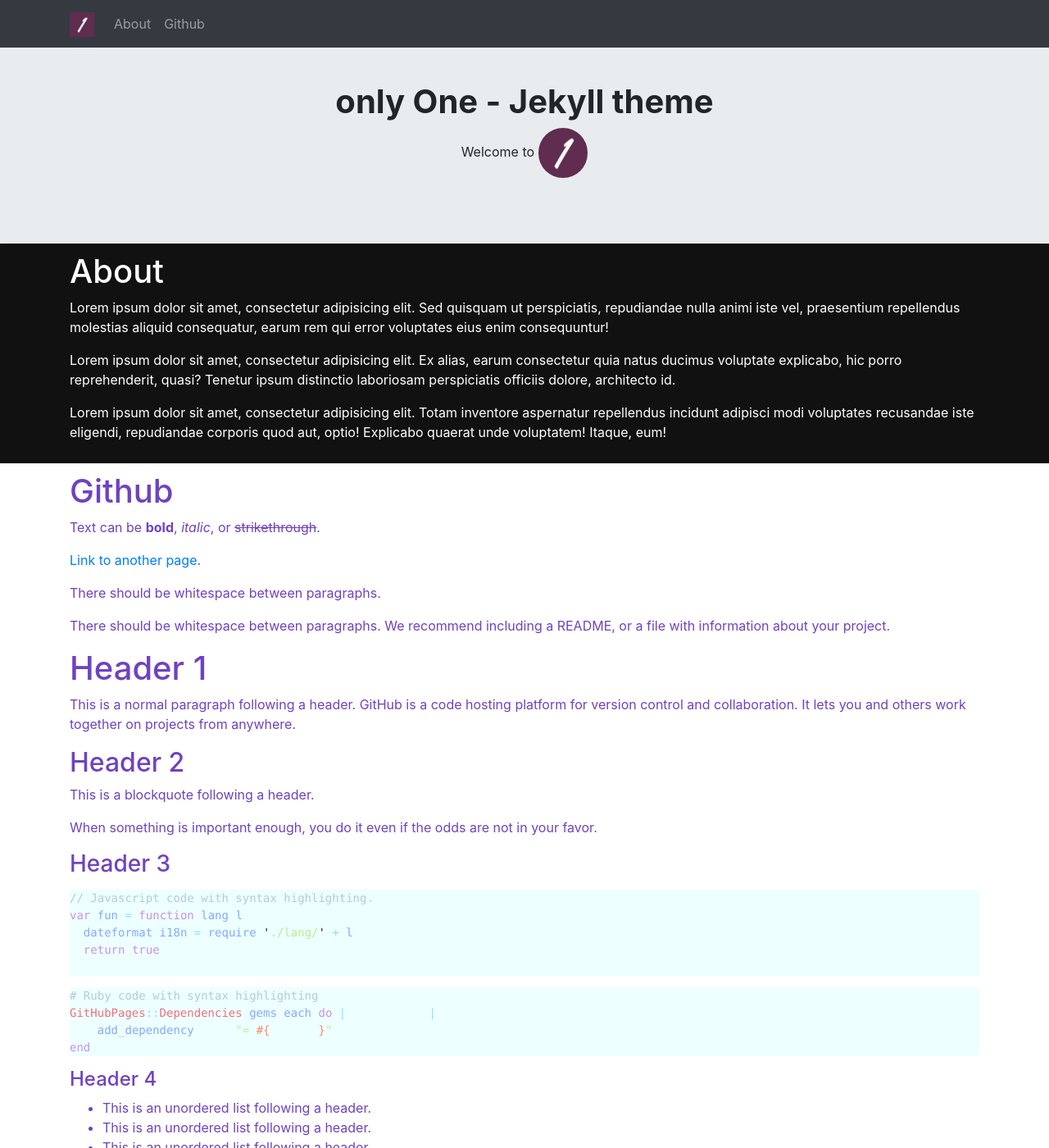
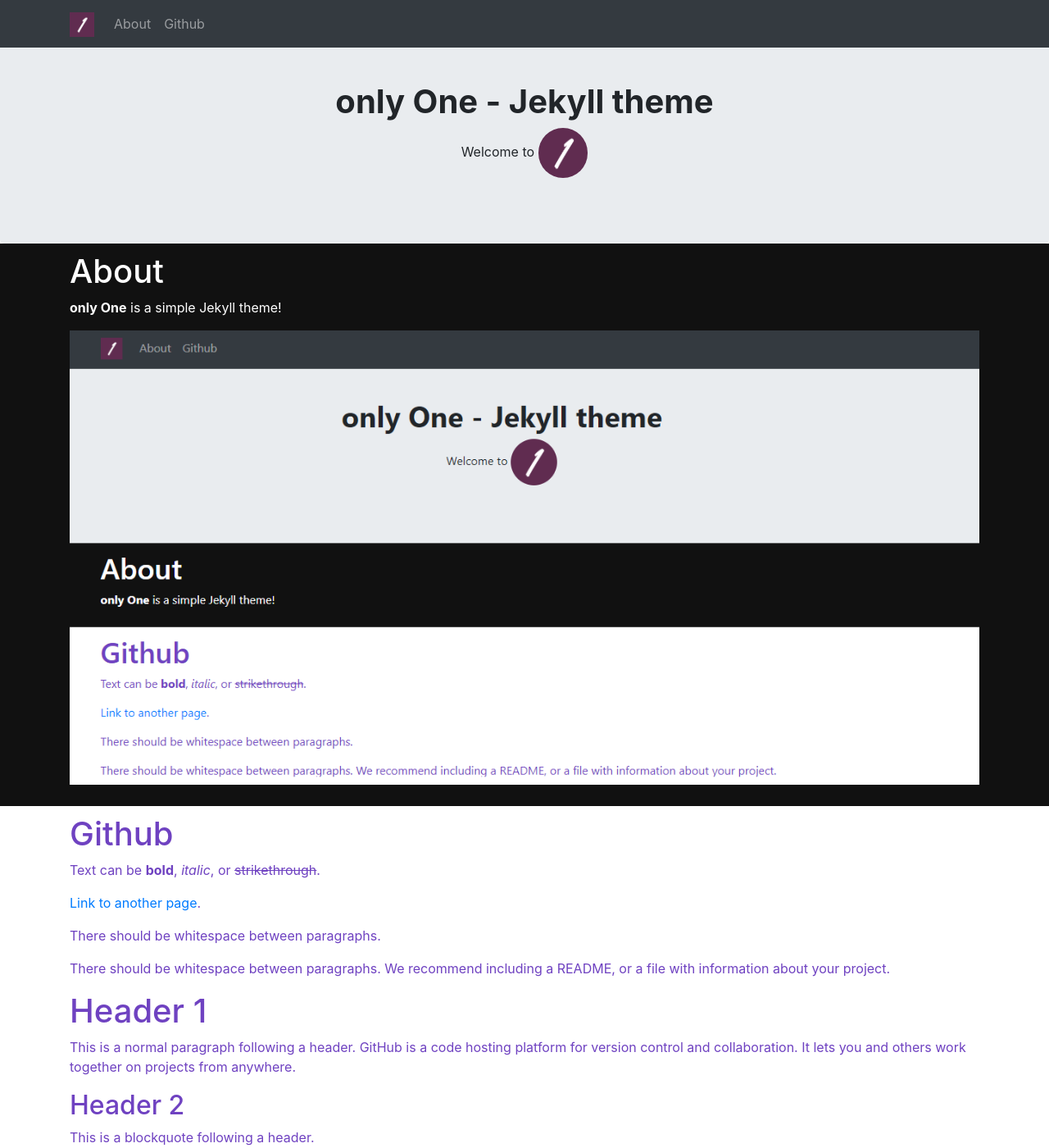
Before and after one commit to AREA44/only-One, a Jekyll site: the page built from index.html, in a window 1280 px wide and 1400 px high. Shown: the whole window at 82% size. Built offline with Jekyll 4.4.1, drawn with Linux system fonts in a browser that asks for light colours.

```diff
--- a/_posts/2020-04-01-about.md
+++ b/_posts/2020-04-01-about.md
@@ -5,8 +5,6 @@ textcolor: "#fff"
 ---
 # About
 
-Lorem ipsum dolor sit amet, consectetur adipisicing elit. Sed quisquam ut perspiciatis, repudiandae nulla animi iste vel, praesentium repellendus molestias aliquid consequatur, earum rem qui error voluptates eius enim consequuntur!
+**only One** is a simple Jekyll theme!
 
-Lorem ipsum dolor sit amet, consectetur adipisicing elit. Ex alias, earum consectetur quia natus ducimus voluptate explicabo, hic porro reprehenderit, quasi? Tenetur ipsum distinctio laboriosam perspiciatis officiis dolore, architecto id.
-
-Lorem ipsum dolor sit amet, consectetur adipisicing elit. Totam inventore aspernatur repellendus incidunt adipisci modi voluptates recusandae iste eligendi, repudiandae corporis quod aut, optio! Explicabo quaerat unde voluptatem! Itaque, eum!
+![Screenshot](./docs/screenshot.png)
--- a/_sass/_normalize.scss
+++ b/_sass/_normalize.scss
@@ -1,321 +1,278 @@
-html,
-body {
-  font-family: -apple-system, BlinkMacSystemFont, "Roboto", "Segoe UI",
-    "Helvetica Neue", "Lucida Grande", Arial, sans-serif;
-}
-
-pre {
-  margin: 1em 0;
-  overflow: auto;
-}
-
-
+/* Images in mardown */
 img {
   max-width: 100%;
 }
 
-dl {
-  padding: 0;
-  dt {
-    padding: 0;
-    margin-top: 1rem;
-    font-weight: bold;
-  }
-  dd {
-    padding: 0;
-    margin-bottom: 1rem;
-  }
-}
-
-/* Tables */
-
 /* Syntax */
-$base00: #263238 !default;
-$base01: #2e3c43 !default;
-$base02: #314549 !default;
-$base03: #546e7a !default;
-$base04: #b2ccd6 !default;
-$base05: #eeffff !default;
-$base06: #eeffff !default;
-$base07: #ffffff !default;
-$base08: #f07178 !default;
-$base09: #f78c6c !default;
-$base0a: #ffcb6b !default;
-$base0b: #c3e88d !default;
-$base0c: #89ddff !default;
-$base0d: #82aaff !default;
-$base0e: #c792ea !default;
-$base0f: #ff5370 !default;
-
 div.highlight pre {
-  background-color: $base06;
+  background-color: #263238;
+  color: #ffffff;
   width: 100%;
   border-radius: 4px;
+  padding: 5px;
 }
 
 .highlight .hll {
-  background-color: $base06;
+  background-color: #263238;
 }
-.highlight {
-  .c {
+
+.highlight .c {
   /* Comment */
-    color: $base04;
+  color: #b2ccd6;
 }
-  .err {
+.highlight .err {
   /* Error */
-    color: $base08;
+  color: #f07178;
 }
-  .k {
+.highlight .k {
   /* Keyword */
-    color: $base0e;
+  color: #c792ea;
 }
-  .l {
+.highlight .l {
   /* Literal */
-    color: $base09;
+  color: #f78c6c;
 }
-  .n {
+.highlight .n {
   /* Name */
-    color: $base05;
+  color: #eeffff;
 }
-  .o {
+.highlight .o {
   /* Operator */
-    color: $base0c;
+  color: #89ddff;
 }
-  .p {
+.highlight .p {
   /* Punctuation */
-    color: $base05;
+  color: #eeffff;
 }
-  .cm {
+.highlight .cm {
   /* Comment.Multiline */
-    color: $base04;
+  color: #b2ccd6;
 }
-  .cp {
+.highlight .cp {
   /* Comment.Preproc */
-    color: $base04;
+  color: #b2ccd6;
 }
-  .c1 {
+.highlight .c1 {
   /* Comment.Single */
-    color: $base04;
+  color: #b2ccd6;
 }
-  .cs {
+.highlight .cs {
   /* Comment.Special */
-    color: $base04;
+  color: #b2ccd6;
 }
-  .gd {
+.highlight .gd {
   /* Generic.Deleted */
-    color: $base08;
+  color: #f07178;
 }
-  .ge {
+.highlight .ge {
   /* Generic.Emph */
   font-style: italic;
 }
-  .gh {
+.highlight .gh {
   /* Generic.Heading */
-    color: $base05;
+  color: #eeffff;
   font-weight: bold;
 }
-  .gi {
+.highlight .gi {
   /* Generic.Inserted */
-    color: $base0b;
+  color: #c3e88d;
 }
-  .gp {
+.highlight .gp {
   /* Generic.Prompt */
-    color: $base04;
+  color: #b2ccd6;
   font-weight: bold;
 }
-  .gs {
+.highlight .gs {
   /* Generic.Strong */
   font-weight: bold;
 }
-  .gu {
+.highlight .gu {
   /* Generic.Subheading */
-    color: $base0c;
+  color: #89ddff;
   font-weight: bold;
 }
-  .kc {
+.highlight .kc {
   /* Keyword.Constant */
-    color: $base0e;
+  color: #c792ea;
 }
-  .kd {
+.highlight .kd {
   /* Keyword.Declaration */
-    color: $base0e;
+  color: #c792ea;
 }
-  .kn {
+.highlight .kn {
   /* Keyword.Namespace */
-    color: $base0c;
+  color: #89ddff;
 }
-  .kp {
+.highlight .kp {
   /* Keyword.Pseudo */
-    color: $base0e;
+  color: #c792ea;
 }
-  .kr {
+.highlight .kr {
   /* Keyword.Reserved */
-    color: $base0e;
+  color: #c792ea;
 }
-  .kt {
+.highlight .kt {
   /* Keyword.Type */
-    color: $base0a;
+  color: #ffcb6b;
 }
-  .ld {
+.highlight .ld {
   /* Literal.Date */
-    color: $base0b;
+  color: #c3e88d;
 }
-  .m {
+.highlight .m {
   /* Literal.Number */
-    color: $base09;
+  color: #f78c6c;
 }
-  .s {
+.highlight .s {
   /* Literal.String */
-    color: $base0b;
+  color: #c3e88d;
 }
-  .na {
+.highlight .na {
   /* Name.Attribute */
-    color: $base0d;
+  color: #82aaff;
 }
-  .nb {
+.highlight .nb {
   /* Name.Builtin */
-    color: $base05;
+  color: #eeffff;
 }
-  .nc {
+.highlight .nc {
   /* Name.Class */
-    color: $base0a;
+  color: #ffcb6b;
 }
-  .no {
+.highlight .no {
   /* Name.Constant */
-    color: $base08;
+  color: #f07178;
 }
-  .nd {
+.highlight .nd {
   /* Name.Decorator */
-    color: $base0c;
+  color: #89ddff;
 }
-  .ni {
+.highlight .ni {
   /* Name.Entity */
-    color: $base05;
+  color: #eeffff;
 }
-  .ne {
+.highlight .ne {
   /* Name.Exception */
-    color: $base08;
+  color: #f07178;
 }
-  .nf {
+.highlight .nf {
   /* Name.Function */
-    color: $base0d;
+  color: #82aaff;
 }
-  .nl {
+.highlight .nl {
   /* Name.Label */
-    color: $base05;
+  color: #eeffff;
 }
-  .nn {
+.highlight .nn {
   /* Name.Namespace */
-    color: $base0a;
+  color: #ffcb6b;
 }
-  .nx {
+.highlight .nx {
   /* Name.Other */
-    color: $base0d;
+  color: #82aaff;
 }
-  .py {
+.highlight .py {
   /* Name.Property */
-    color: $base05;
+  color: #eeffff;
 }
-  .nt {
+.highlight .nt {
   /* Name.Tag */
-    color: $base0c;
+  color: #89ddff;
 }
-  .nv {
+.highlight .nv {
   /* Name.Variable */
-    color: $base08;
+  color: #f07178;
 }
-  .ow {
+.highlight .ow {
   /* Operator.Word */
-    color: $base0c;
+  color: #89ddff;
 }
-  .w {
+.highlight .w {
   /* Text.Whitespace */
-    color: $base05;
+  color: #eeffff;
 }
-  .mf {
+.highlight .mf {
   /* Literal.Number.Float */
-    color: $base09;
+  color: #f78c6c;
 }
-  .mh {
+.highlight .mh {
   /* Literal.Number.Hex */
-    color: $base09;
+  color: #f78c6c;
 }
-  .mi {
+.highlight .mi {
   /* Literal.Number.Integer */
-    color: $base09;
+  color: #f78c6c;
 }
-  .mo {
+.highlight .mo {
   /* Literal.Number.Oct */
-    color: $base09;
+  color: #f78c6c;
 }
-  .sb {
+.highlight .sb {
   /* Literal.String.Backtick */
-    color: $base0b;
+  color: #c3e88d;
 }
-  .sc {
+.highlight .sc {
   /* Literal.String.Char */
-    color: $base05;
+  color: #eeffff;
 }
-  .sd {
+.highlight .sd {
   /* Literal.String.Doc */
-    color: $base04;
+  color: #b2ccd6;
 }
-  .s2 {
+.highlight .s2 {
   /* Literal.String.Double */
-    color: $base0b;
+  color: #c3e88d;
 }
-  .se {
+.highlight .se {
   /* Literal.String.Escape */
-    color: $base09;
+  color: #f78c6c;
 }
-  .sh {
+.highlight .sh {
   /* Literal.String.Heredoc */
-    color: $base0b;
+  color: #c3e88d;
 }
-  .si {
+.highlight .si {
   /* Literal.String.Interpol */
-    color: $base09;
+  color: #f78c6c;
 }
-  .sx {
+.highlight .sx {
   /* Literal.String.Other */
-    color: $base0b;
+  color: #c3e88d;
 }
-  .sr {
+.highlight .sr {
   /* Literal.String.Regex */
-    color: $base0b;
+  color: #c3e88d;
 }
-  .s1 {
+.highlight .s1 {
   /* Literal.String.Single */
-    color: $base0b;
+  color: #c3e88d;
 }
-  .ss {
+.highlight .ss {
   /* Literal.String.Symbol */
-    color: $base0b;
+  color: #c3e88d;
 }
-  .bp {
+.highlight .bp {
   /* Name.Builtin.Pseudo */
-    color: $base05;
+  color: #eeffff;
 }
-  .vc {
+.highlight .vc {
   /* Name.Variable.Class */
-    color: $base08;
+  color: #f07178;
 }
-  .vg {
+.highlight .vg {
   /* Name.Variable.Global */
-    color: $base08;
+  color: #f07178;
 }
-  .vi {
+.highlight .vi {
   /* Name.Variable.Instance */
-    color: $base08;
+  color: #f07178;
 }
-  .il {
+.highlight .il {
   /* Literal.Number.Integer.Long */
-    color: $base09;
+  color: #f78c6c;
 }
-}
-.gist {
-  th,
-  td {
+
+.gist th,
+.gist td {
   border-bottom: 0;
 }
-}
```
Also changed, not shown: docs/screenshot.png. Lines whose indentation alone changed are shown as unchanged.
